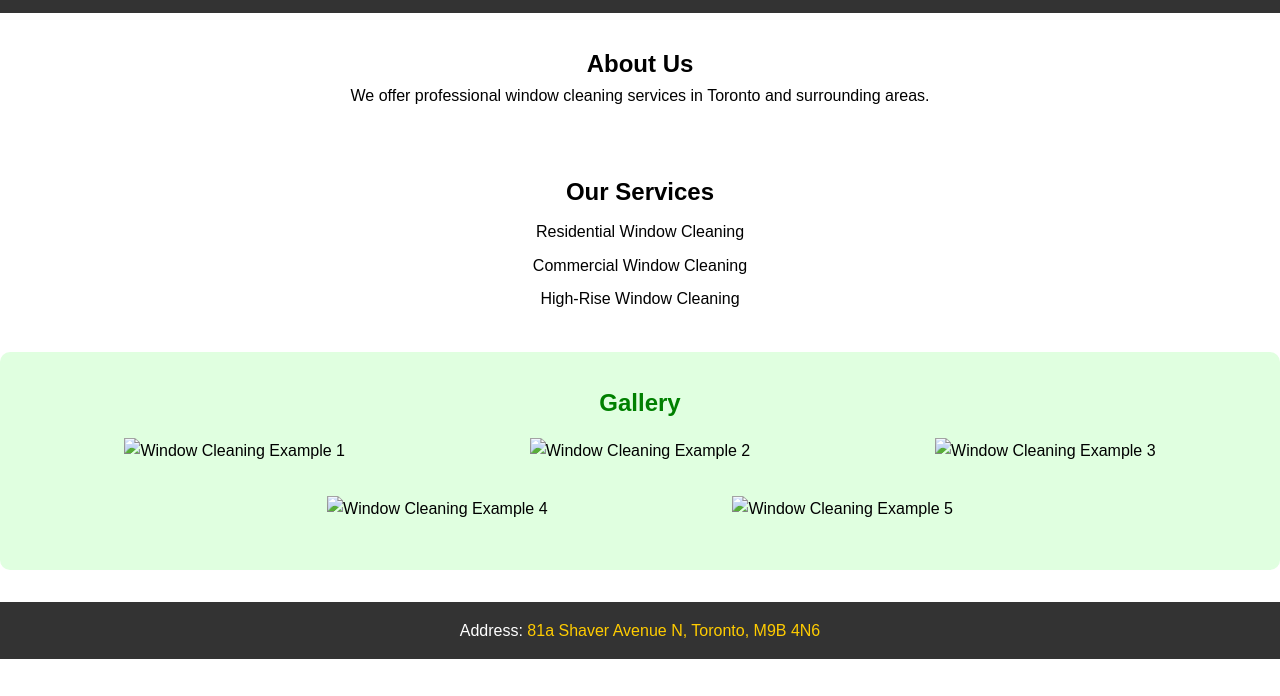
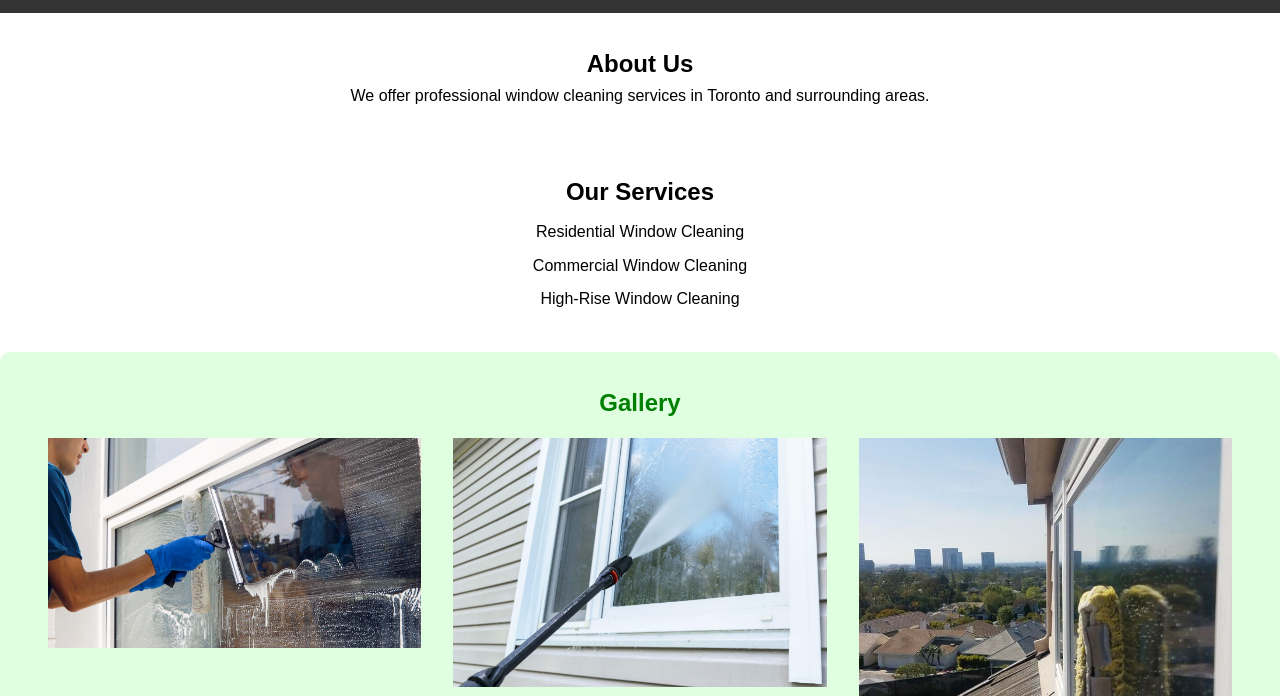
Before and after one commit to Vovichh93/Windows-cleaning, a plain HTML site: page index.html in a window 1280 px wide. Shown: the part 104-800 px from the top of the page. Drawn offline with Linux system fonts and the light colour scheme; the site is published under a folder, as on GitHub Pages, so addresses that start at the root find nothing.

Commit message:
change images adress

```diff
--- a/index.html
+++ b/index.html
@@ -26,19 +26,19 @@
     <section id="gallery">
         <h2>Gallery</h2>
         <div class="gallery-item">
-            <img src="/Images/photo 1.jpg" alt="Window Cleaning Example 1">
+            <img src="Images/photo 1.jpg" alt="Window Cleaning Example 1">
         </div>
         <div class="gallery-item">
-            <img src="/Images/photo 2.jpg" alt="Window Cleaning Example 2">
+            <img src="Images/photo 2.jpg" alt="Window Cleaning Example 2">
         </div>
         <div class="gallery-item">
-            <img src="/Images/photo 3.jpg" alt="Window Cleaning Example 3">
+            <img src="Images/photo 3.jpg" alt="Window Cleaning Example 3">
         </div>
         <div class="gallery-item">
-            <img src="/Images/photo 4.jpg" alt="Window Cleaning Example 4">
+            <img src="Images/photo 4.jpg" alt="Window Cleaning Example 4">
         </div>
         <div class="gallery-item">
-            <img src="/Images/photo 5.jpg" alt="Window Cleaning Example 5">
+            <img src="Images/photo 5.jpg" alt="Window Cleaning Example 5">
         </div>
     </section>
     <footer>
```
